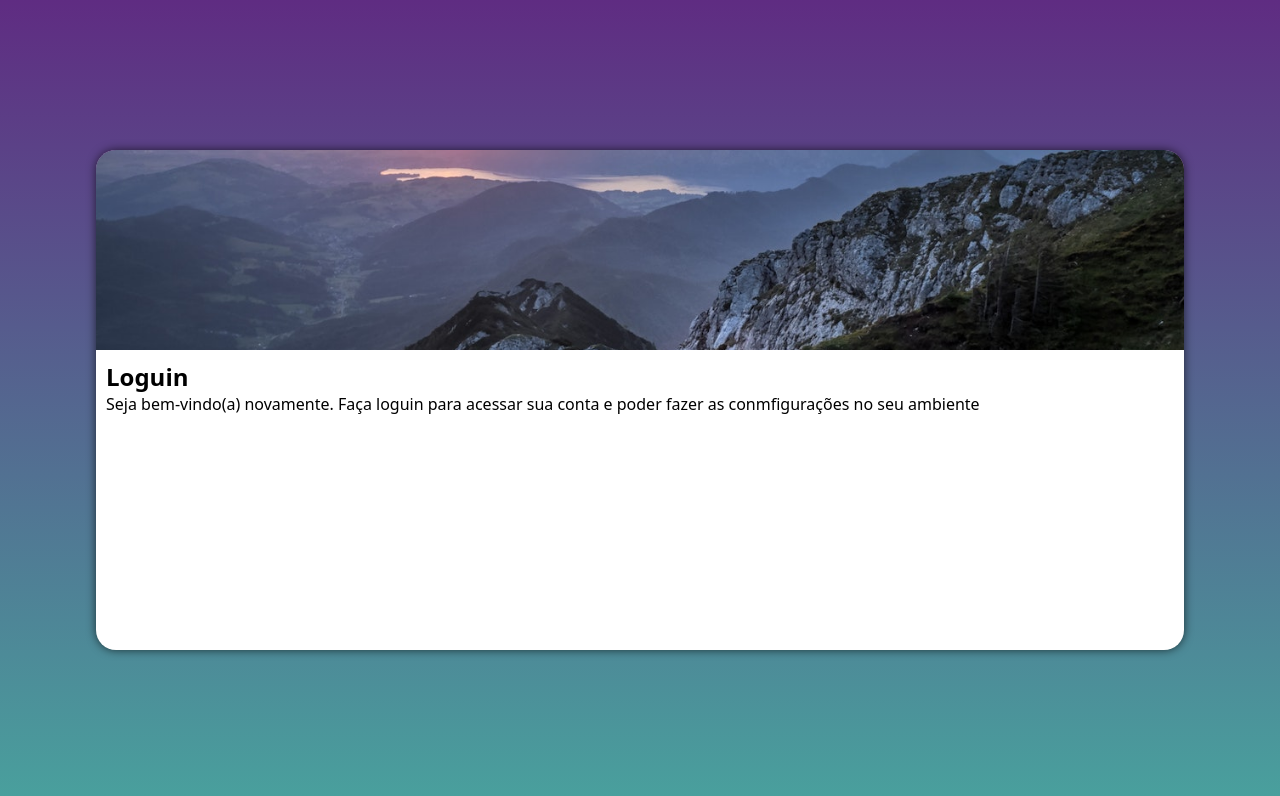
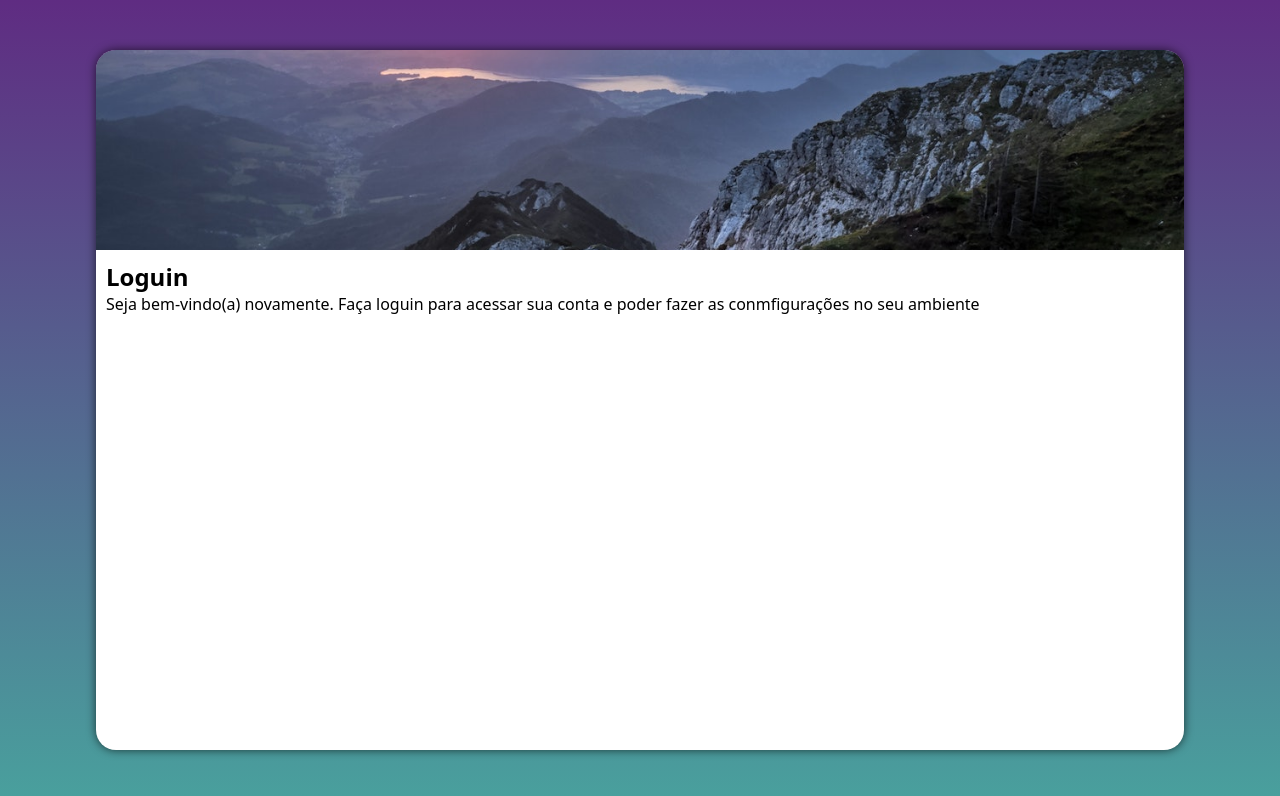
Before and after one commit to JoseUilque/praticas, a plain HTML site: page siteloguin/index.html in a window 1280 px wide. Drawn offline with Linux system fonts and the light colour scheme.

```diff
--- a/siteloguin/estilos/geral.css
+++ b/siteloguin/estilos/geral.css
@@ -27,7 +27,7 @@
     left: 50%;
     background-color: white;
     width: 85vw;
-    height: 500px;
+    height: 700px;
     transform: translate(-50%, -50%);
     border-radius: 20px;
     overflow: hidden;
--- a/siteloguin/index.html
+++ b/siteloguin/index.html
@@ -6,6 +6,7 @@
     <meta name="viewport" content="width=device-width, initial-scale=1.0">
     <title>Tela de Loguin</title>
     <link rel="stylesheet" href="estilos/geral.css">
+    <link rel="stylesheet" href="estilos/media.css">
 </head>
 <body>
     <main>
```
Also changed, not shown: siteloguin/estilos/media.css (added).
